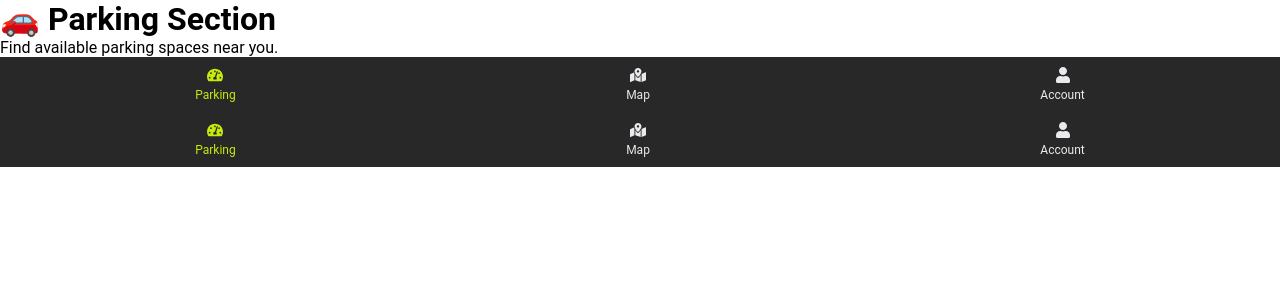
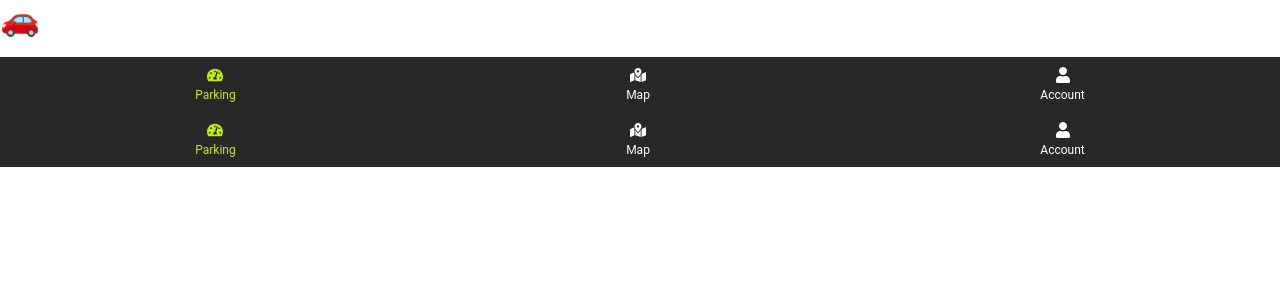
Before and after one commit to TheSciCoder3000/epark, a React (Vite) app: page / in a window 1280 px wide. Shown: the top 300 px of the page. Built offline with nearby package versions, Linux system fonts and the light colour scheme; no server answers; sample sign-in values are in the browser's storage.

Commit message:
removed styles.css and refactored index.css

```diff
--- a/src/components/styles.css
+++ /dev/null
@@ -1,27 +0,0 @@
-.navbar {
-    position: fixed;
-    bottom: 0;
-    width: 100%;
-    background-color: white;
-    display: flex;
-    justify-content: space-around;
-    padding: 10px 0;
-    border-top: 1px solid #ddd;
-  }
-
-  .nav-item {
-    display: flex;
-    flex-direction: column;
-    align-items: center;
-    text-decoration: none;
-    color: gray;
-  }
-
-  .nav-item:hover {
-    color: blue;
-  }
-
-  .nav-label {
-    font-size: 12px;
-    margin-top: 5px;
-  }
--- a/src/index.css
+++ b/src/index.css
@@ -1,14 +1,19 @@
 * {
   margin: 0;
   font-family: 'Roboto', sans-serif;
+  color: white;
+  box-sizing: border-box;
 }
 
 body {
   width: 100vw;
   height: 100vh;
+  overflow: hidden;
 }
 
 #root {
   width: 100%;
   height: 100%;
+  display: flex;
+  flex-direction: column;
 }
```
